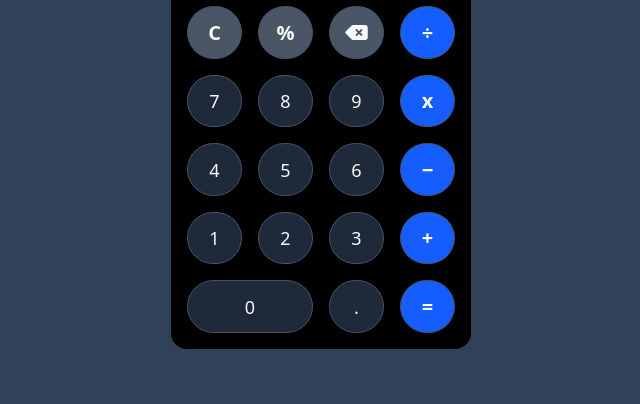
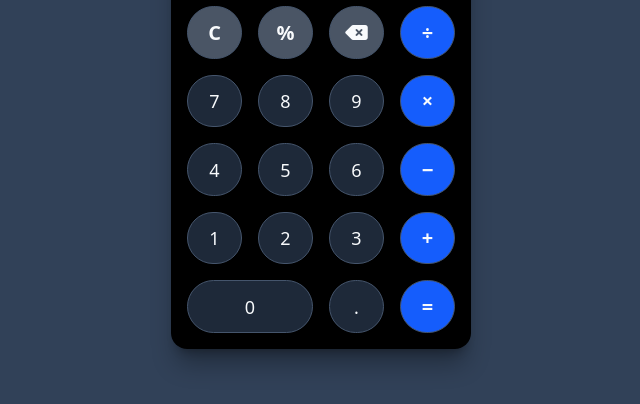
Before and after one commit to bhargablinx/calculator, a website: page src/index.html in a window 1280 px wide. Shown: the part 326-730 px from the top of the page, without its empty margins (319-959 px from the left). Drawn offline with Linux system fonts and the light colour scheme.

Commit message:
design improved

```diff
--- a/src/index.html
+++ b/src/index.html
@@ -14,7 +14,7 @@
     <body
         class="bg-slate-700 text-slate-50 flex justify-center items-center h-screen"
     >
-        <div class="h-[550px] w-[300px] rounded-2xl flex flex-col">
+        <div class="h-[550px] w-[300px] rounded-2xl flex flex-col shadow-xl/30">
             <div
                 class="screen flex-1 rounded-t-2xl bg-gradient-to-b from-blue-500 to-slate-800 p-1 flex flex-col justify-end items-end pb-4 pr-4"
             >
@@ -62,7 +62,7 @@
                 <button
                     class="border-1 border-slate-600 rounded-full m-2 bg-blue-600 cursor-pointer hover:bg-blue-500 text-xl font-semibold"
                 >
-                    x
+                    ×
                 </button>
                 <button
                     class="border-1 border-slate-600 rounded-full m-2 bg-gray-800 cursor-pointer hover:bg-gray-700"
```
Also changed, not shown: src/output.css.
